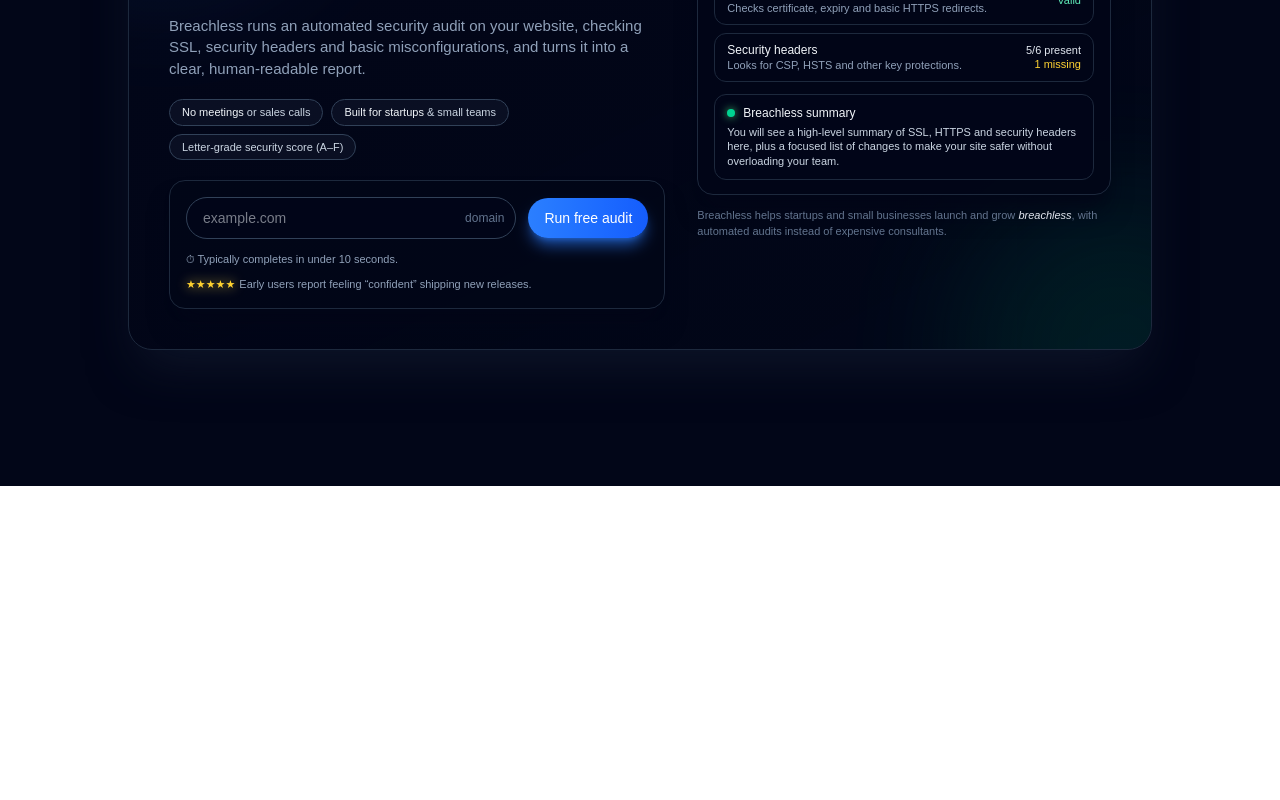
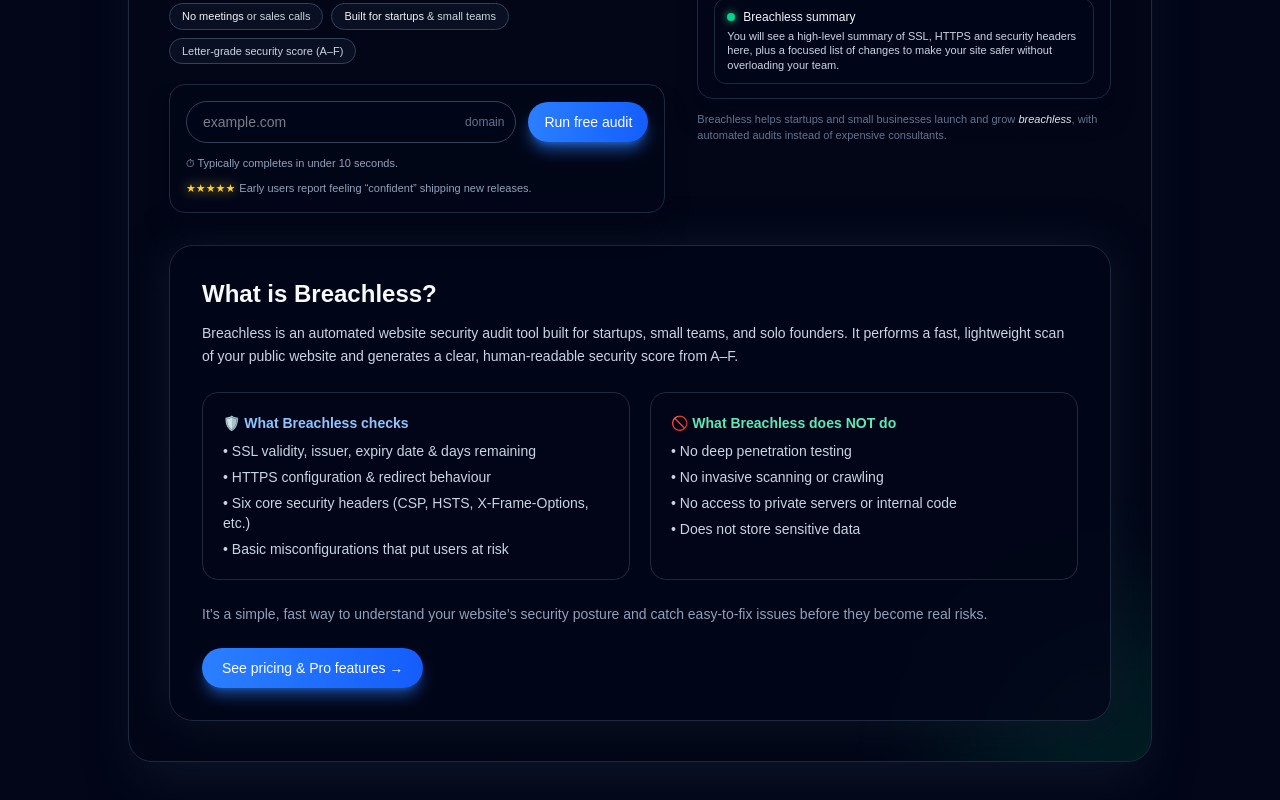
Before and after one commit to breachlessapp/breachless-web, a Next.js app: page / in a window 1280 px wide. Shown: the part 314-1114 px from the top of the page. Before the commit the page ends 800 px from the top, so only its background shows below. Built offline with nearby package versions, Linux system fonts and the light colour scheme.

Commit message:
Add What is Breachless section and tweak layout

```diff
--- a/app/page.tsx
+++ b/app/page.tsx
@@ -109,9 +109,7 @@ export default function HomePage() {
   };
 
   const computed =
-    result && result.summary
-      ? computeScoreAndLetter(result.summary)
-      : null;
+    result && result.summary ? computeScoreAndLetter(result.summary) : null;
   const derivedScore = computed?.score ?? null;
   const derivedLetter = computed?.letter ?? undefined;
 
@@ -394,6 +392,64 @@ export default function HomePage() {
               </p>
             </aside>
           </div>
+
+          {/* What is Breachless? */}
+          <section className="mt-4 rounded-3xl border border-slate-800 bg-slate-950/80 p-6 md:p-8 shadow-[0_0_40px_rgba(15,23,42,0.85)]">
+            <h2 className="text-xl md:text-2xl font-semibold text-slate-50 mb-3">
+              What is Breachless?
+            </h2>
+
+            <p className="text-sm text-slate-300 leading-relaxed mb-4">
+              Breachless is an automated website security audit tool built for
+              startups, small teams, and solo founders. It performs a fast,
+              lightweight scan of your public website and generates a clear,
+              human-readable security score from A–F.
+            </p>
+
+            <div className="grid md:grid-cols-2 gap-5 mt-6">
+              <div className="rounded-2xl border border-slate-800 bg-slate-950/90 p-5">
+                <h3 className="text-sm font-semibold text-blue-300 mb-2">
+                  🛡️ What Breachless checks
+                </h3>
+                <ul className="text-sm text-slate-300 space-y-1.5">
+                  <li>• SSL validity, issuer, expiry date & days remaining</li>
+                  <li>• HTTPS configuration & redirect behaviour</li>
+                  <li>
+                    • Six core security headers (CSP, HSTS, X-Frame-Options,
+                    etc.)
+                  </li>
+                  <li>• Basic misconfigurations that put users at risk</li>
+                </ul>
+              </div>
+
+              <div className="rounded-2xl border border-slate-800 bg-slate-950/90 p-5">
+                <h3 className="text-sm font-semibold text-emerald-300 mb-2">
+                  🚫 What Breachless does NOT do
+                </h3>
+                <ul className="text-sm text-slate-300 space-y-1.5">
+                  <li>• No deep penetration testing</li>
+                  <li>• No invasive scanning or crawling</li>
+                  <li>• No access to private servers or internal code</li>
+                  <li>• Does not store sensitive data</li>
+                </ul>
+              </div>
+            </div>
+
+            <p className="mt-6 text-sm text-slate-400">
+              It’s a simple, fast way to understand your website’s security
+              posture and catch easy-to-fix issues before they become real
+              risks.
+            </p>
+
+            <div className="mt-6">
+              <Link
+                href="/pricing"
+                className="inline-flex items-center justify-center rounded-full bg-gradient-to-r from-blue-500 to-blue-600 px-5 py-2.5 text-sm font-medium text-white shadow-lg shadow-blue-500/50 hover:brightness-110 transition"
+              >
+                See pricing &amp; Pro features →
+              </Link>
+            </div>
+          </section>
         </div>
       </div>
     </div>
```
